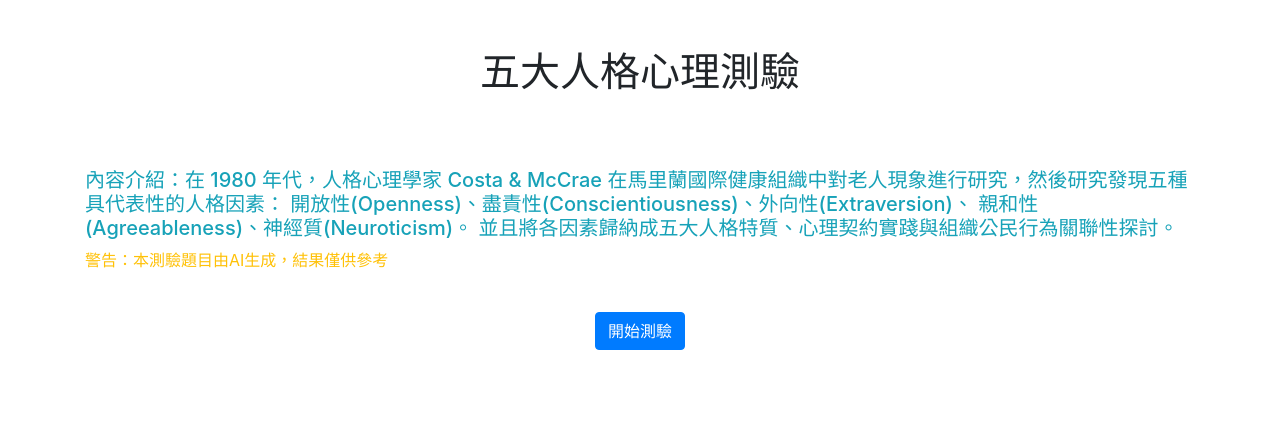
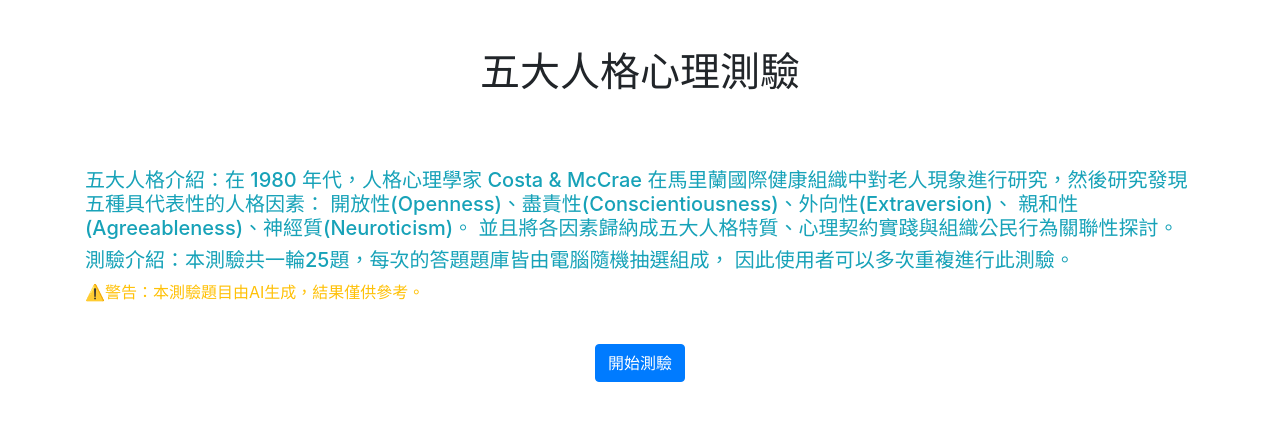
Before and after one commit to lrj-james/Big-Five, a Flask app: page / in a window 1280 px wide. Shown: the top 421 px of the page. Run offline with Flask 3, Linux system fonts and the light colour scheme; data comes from the database, SQL or seed files in the repository; some libraries are stand-ins or nearby versions.

Commit message:
更新測驗介紹

```diff
--- a/static/script.js
+++ b/static/script.js
@@ -1,6 +1,6 @@
 // 開始測驗
 function start() {
-    document.getElementById('des').style.display = 'none';
+    document.getElementById('description').style.display = 'none';
     document.getElementById('q1').style.display = 'block';
 }
 
--- a/templates/index.html
+++ b/templates/index.html
@@ -1,18 +1,22 @@
 {% extends "layout.html" %}
 {% block main %}
     <div style="height: 4rem"></div>
-    <section id="des" class="mb-5">
+    <section id="description" class="mb-5">
         <div class="row">
             <div class="col-12">
                 <h5 class="text-info">
-                    內容介紹：在 1980 年代，人格心理學家 Costa & McCrae
+                    五大人格介紹：在 1980 年代，人格心理學家 Costa & McCrae
                     在馬里蘭國際健康組織中對老人現象進行研究，然後研究發現五種具代表性的人格因素：
                     開放性(Openness)、盡責性(Conscientiousness)、外向性(Extraversion)、
                     親和性(Agreeableness)、神經質(Neuroticism)。
                     並且將各因素歸納成五大人格特質、心理契約實踐與組織公民行為關聯性探討。
                 </h5>
+                <h5 class="text-info">
+                    測驗介紹：本測驗共一輪25題，每次的答題題庫皆由電腦隨機抽選組成，
+                    因此使用者可以多次重複進行此測驗。
+                </h5>
                 <p class="text-warning">
-                    警告：本測驗題目由AI生成，結果僅供參考
+                    ⚠️警告：本測驗題目由AI生成，結果僅供參考。
                 </p>
             </div>
             <div class="col-12 text-center mt-4">
```
Also changed, not shown: README.md.
